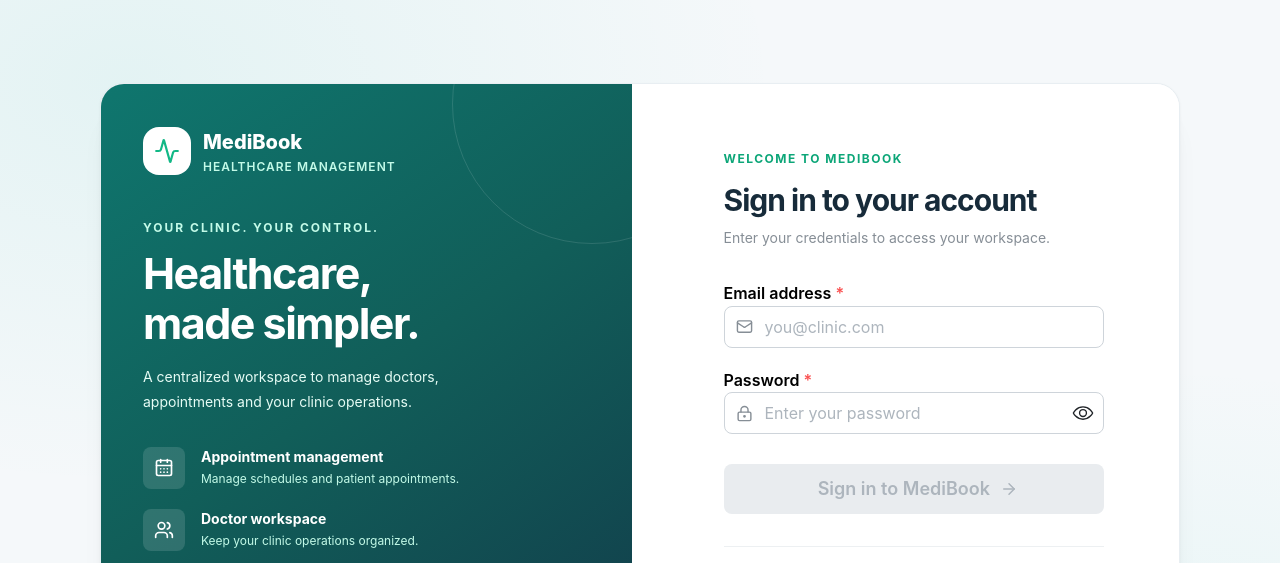
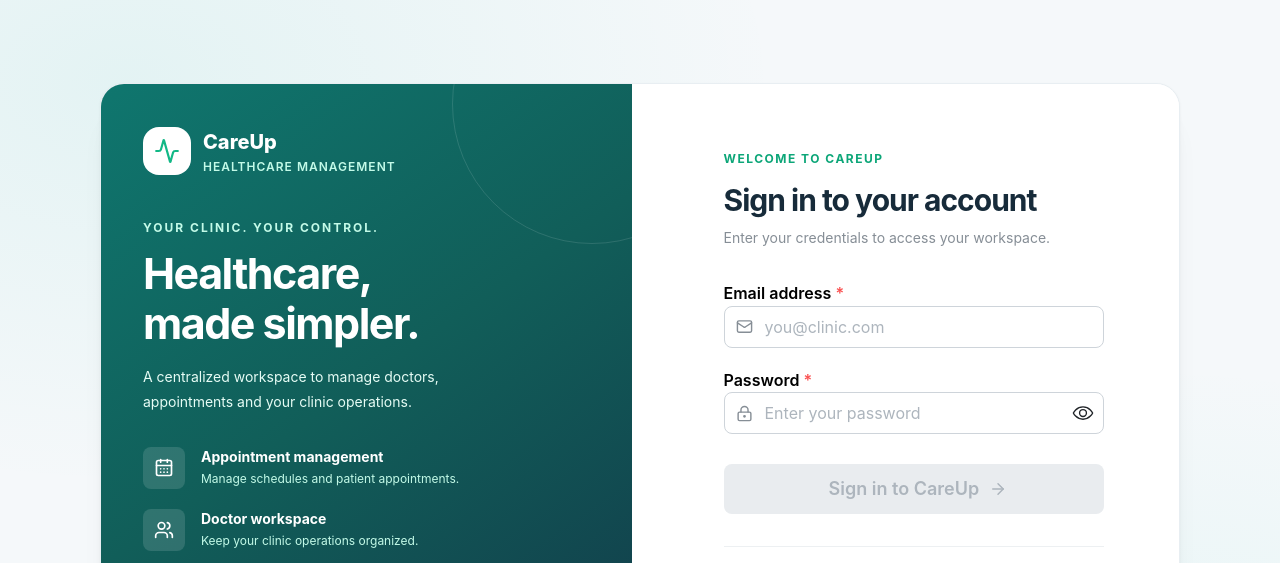
Before and after one commit to Amna-Coder404/doctor-appointment-admin, a React (Vite) app: page /login in a window 1280 px wide. Shown: the top 563 px of the page. Built offline with nearby package versions, Linux system fonts and the light colour scheme; no server answers.

Commit message:
Udpate Name aslo fix the bug of phone num

```diff
--- a/src/components/doctors/DoctorForm.jsx
+++ b/src/components/doctors/DoctorForm.jsx
@@ -105,11 +105,18 @@ export default function DoctorForm({ initialForm, saving, formError, onSave, onC
                             <Grid.Col key={field.name} span={{ base: 12, sm: 6 }}>
                                 <TextInput
                                     label={field.label}
-                                    type={field.type || "text"}
+                                    type={field.name === "phone" ? "tel" : field.type || "text"}
                                     value={form[field.name] ?? ""}
-                                    onChange={(event) =>
-                                        updateField(field.name, event.currentTarget.value)
-                                    }
+                                    onChange={(event) => {
+                                        let value = event.currentTarget.value;
+
+                                        if (field.name === "phone") {
+                                            value = value.replace(/\D/g, "").slice(0, 11);
+                                        }
+
+                                        updateField(field.name, value);
+                                    }}
+                                    maxLength={field.name === "phone" ? 11 : undefined}
                                     required={field.required || field.name === "email"}
                                     min={field.type === "number" ? 0 : undefined}
                                     step={
--- a/src/components/layout/AdminLayout.jsx
+++ b/src/components/layout/AdminLayout.jsx
@@ -73,7 +73,7 @@ function SidebarContent({
 
                 <Box>
                     <Text fw={800} size="lg" c="dark">
-                        MediBook
+                        CareUp
                     </Text>
                     <Text size="xs" c="dimmed">
                         Clinic management
@@ -201,7 +201,7 @@ export default function AdminLayout({ profile }) {
             <Drawer
                 opened={opened}
                 onClose={() => setOpened(false)}
-                title="MediBook"
+                title="CareUp"
                 size={280}
                 padding={0}
                 hiddenFrom="md"
--- a/src/components/layout/DoctorLayout.jsx
+++ b/src/components/layout/DoctorLayout.jsx
@@ -72,7 +72,7 @@ function DoctorSidebar({
 
                 <Box>
                     <Text fw={800} size="lg" c="dark">
-                        MediBook
+                        CareUp
                     </Text>
                     <Text size="xs" c="dimmed">
                         Doctor workspace
@@ -205,7 +205,7 @@ export default function DoctorLayout({ profile }) {
             <Drawer
                 opened={opened}
                 onClose={() => setOpened(false)}
-                title="MediBook"
+                title="CareUp"
                 size={280}
                 padding={0}
                 hiddenFrom="md"
--- a/src/pages/Login.jsx
+++ b/src/pages/Login.jsx
@@ -138,7 +138,7 @@ export default function Login() {
 
                                     <Box>
                                         <Text fw={800} size="xl" c="white">
-                                            MediBook
+                                            CareUp
                                         </Text>
                                         <Text
                                             size="xs"
@@ -266,7 +266,7 @@ export default function Login() {
                                         lts={1.5}
                                         mb="sm"
                                     >
-                                        Welcome to MediBook
+                                        Welcome to CareUp
                                     </Text>
 
                                     <Title
@@ -353,7 +353,7 @@ export default function Login() {
                                             }
                                             mt="xs"
                                         >
-                                            Sign in to MediBook
+                                            Sign in to CareUp
                                         </Button>
                                     </Stack>
                                 </form>
--- a/src/pages/ResetPassword.jsx
+++ b/src/pages/ResetPassword.jsx
@@ -95,7 +95,7 @@ export default function ResetPassword() {
                         <Activity size={22} />
                     </ThemeIcon>
                     <Box>
-                        <Text fw={800} size="lg">MediBook</Text>
+                        <Text fw={800} size="lg">CareUp</Text>
                         <Text size="xs" c="dimmed">Healthcare management</Text>
                     </Box>
                 </Group>
@@ -135,7 +135,7 @@ export default function ResetPassword() {
 
                 <Text size="xs" c="dimmed" ta="center">
                     <Stethoscope size={13} style={{ verticalAlign: "middle", marginRight: 5 }} />
-                    MediBook secure account setup
+                    CareUp secure account setup
                 </Text>
             </Stack>
         </Box>
```
Also changed, not shown: 1 other file (tests, documents, lock files or other folders).
